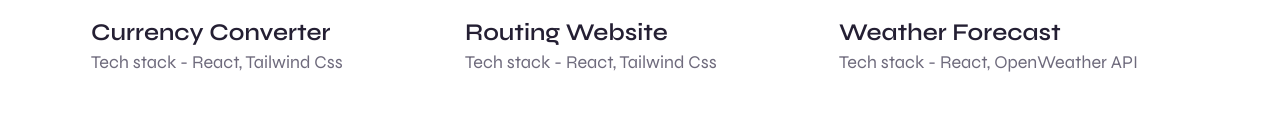
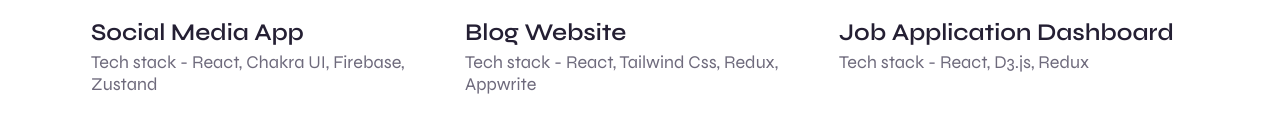
Before and after one commit to Avi2492/AvinashPortfolio, a plain HTML site: page work.html in a window 1280 px wide. Shown: the part 520-655 px from the top of the page. Drawn offline with nearby package versions, Linux system fonts and the light colour scheme.

Commit message:
Update work.html

```diff
--- a/work.html
+++ b/work.html
@@ -54,43 +54,43 @@
       </h2>
       <div class="work__container container grid">
         <article class="work__card">
-          <a href="#" class="work__link">
+          <a href="https://social-media-avinash.vercel.app/" class="work__link">
             <img
               src="https://images.unsplash.com/photo-1499951360447-b19be8fe80f5?q=80&w=2070&auto=format&fit=crop&ixlib=rb-4.0.3&ixid=M3wxMjA3fDB8MHxwaG90by1wYWdlfHx8fGVufDB8fHx8fA%3D%3D"
               alt="" class="work__img">
             <i class="ri-arrow-right-circle-line work__icon"></i>
           </a>
-          <h2 class="work__title">Currency Converter</h2>
-          <span class="work__subtitle">Tech stack - React, Tailwind Css</span>
+          <h2 class="work__title">Social Media App</h2>
+          <span class="work__subtitle">Tech stack - React, Chakra UI, Firebase, Zustand</span>
 
           <!-- <button class="services__button button">Know More</button> -->
         </article>
 
         <article class="work__card">
-          <a href="https://reactrouterbasicapp.vercel.app/" class="work__link">
+          <a href="https://blog-appwrite-avinash.vercel.app/" class="work__link">
             <img
               src="https://images.unsplash.com/photo-1516542076529-1ea3854896f2?q=80&w=2071&auto=format&fit=crop&ixlib=rb-4.0.3&ixid=M3wxMjA3fDB8MHxwaG90by1wYWdlfHx8fGVufDB8fHx8fA%3D%3D"
               alt="" class="work__img">
             <i class="ri-arrow-right-circle-line work__icon"></i>
           </a>
-          <h2 class="work__title">Routing Website</h2>
-          <span class="work__subtitle">Tech stack - React, Tailwind Css</span>
+          <h2 class="work__title">Blog Website</h2>
+          <span class="work__subtitle">Tech stack - React, Tailwind Css, Redux, Appwrite</span>
 
         </article>
 
         <article class="work__card">
-          <a href="https://react-weather-app-puce-nu.vercel.app/" class="work__link">
+          <a href="https://hiring-portal-challenge-codepth-sooty.vercel.app/landing" class="work__link">
             <img
               src="https://images.unsplash.com/photo-1521790609145-bacea5940bde?q=80&w=2069&auto=format&fit=crop&ixlib=rb-4.0.3&ixid=M3wxMjA3fDB8MHxwaG90by1wYWdlfHx8fGVufDB8fHx8fA%3D%3D"
               alt="" class="work__img">
             <i class="ri-arrow-right-circle-line work__icon"></i>
           </a>
-          <h2 class="work__title">Weather Forecast</h2>
-          <span class="work__subtitle">Tech stack - React, OpenWeather API</span>
+          <h2 class="work__title">Job Application Dashboard</h2>
+          <span class="work__subtitle">Tech stack - React, D3.js, Redux</span>
         </article>
 
          <article class="work__card">
-          <a href="fetching-data-brown.vercel.app" class="work__link">
+          <a href="https://transaction-data-web-app.vercel.app/" class="work__link">
             <img
               src="https://images.unsplash.com/photo-1522199755839-a2bacb67c546?q=80&w=2072&auto=format&fit=crop&ixlib=rb-4.0.3&ixid=M3wxMjA3fDB8MHxwaG90by1wYWdlfHx8fGVufDB8fHx8fA%3D%3D"
               alt="" class="work__img">
```
